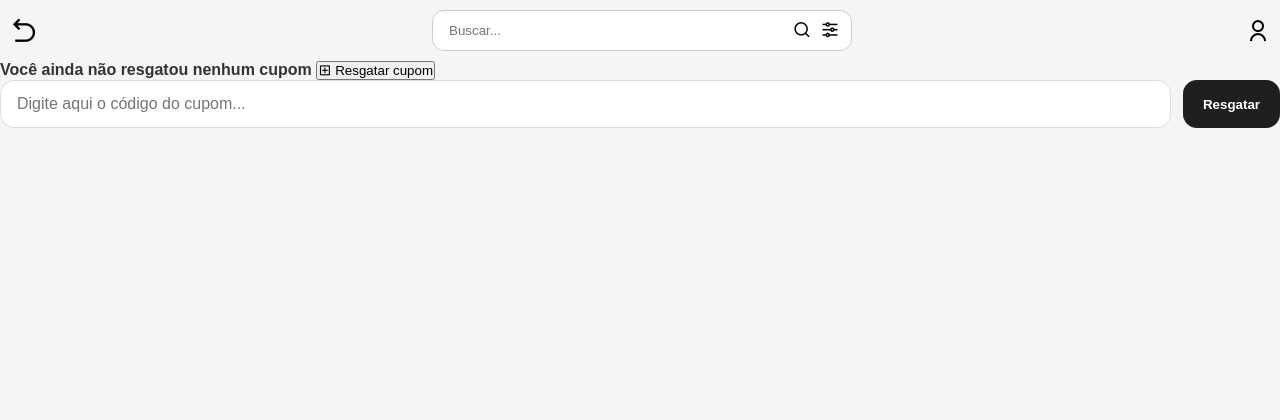
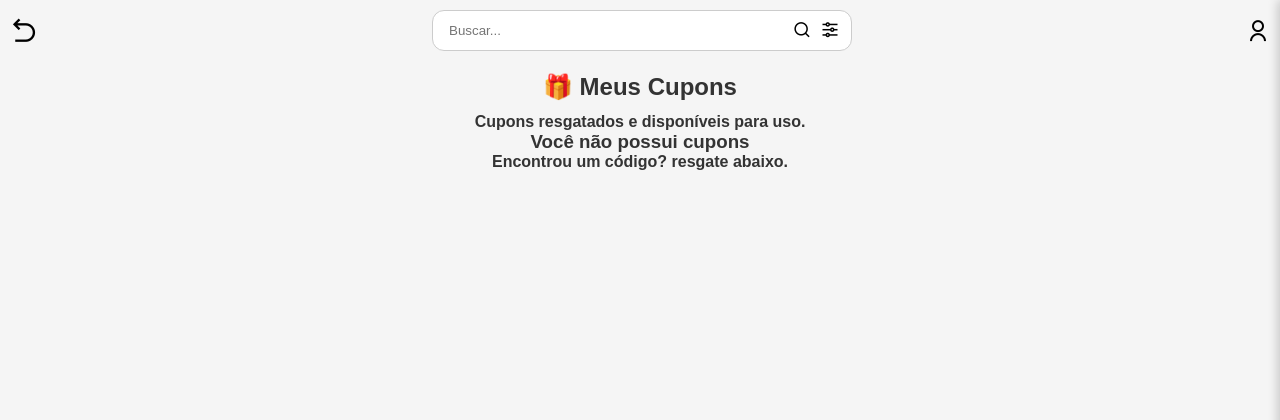
Before and after one commit to Theo-Freitas-1804/Loja-bijoux, a Flask app: page /meus-cupons in a window 1280 px wide. Shown: the top 420 px of the page. Run offline with Flask 3, Linux system fonts and the light colour scheme; the visitor is signed in with stand-in values (Sample User, id 1); data that the repository does not hold is empty.

Commit message:
Refatora sistema de cupons e integra validação ao checkout

```diff
--- a/app/models.py
+++ b/app/models.py
@@ -265,9 +265,8 @@ class Cupom(db.Model):
   uso_ilimitado = db.Column(db.Boolean, default=False)
   uso_por_usuario = db.Column(db.Boolean, default=True)
   criado_em = db.Column(
-      db.DateTime,
-      default=lambda: dt.datetime.now(fuso_brasilia)
-  )
+    db.DateTime,
+    default=dt.datetime.now)
 
 class Chamado(db.Model):
 
--- a/app/rotas_principais/checkout.py
+++ b/app/rotas_principais/checkout.py
@@ -27,7 +27,7 @@ from ..models import (
     status_acessorio
 )
 
-from ..rota_perfil.cupons import aplicar_cupom
+from ..rota_perfil.cupons import validar_cupom_checkout
 from ..services.frete import calcular_frete
 
 
--- a/app/static/Js/produto.js
+++ b/app/static/Js/produto.js
@@ -77,7 +77,8 @@ addcart.addEventListener(
             confirmarMsg: "Entrar",
             cancelarMsg: "Agora Não." ,
             onConfirmar() {
-              window.location.href = "/login";
+              window.location.href =
+  `/login?next=${window.location.pathname}`;
             }
           });
           return;
--- a/app/static/css/Pages/cupons.css
+++ b/app/static/css/Pages/cupons.css
@@ -1,258 +1,56 @@
-/* =========================
-   PÁGINA CUPONS
-========================= */
-
-#pagina-cupons {
-  width: 100%;
-  max-width: 1100px;
-
-  margin: 0 auto;
-
-  padding: 32px 20px;
-
-  display: flex;
-  flex-direction: column;
-
-  gap: 28px;
-}
-
-/* =========================
-   TOPO
-========================= */
-
-.topo-cupons {
-  display: flex;
-  flex-direction: column;
-
-  gap: 8px;
-}
-
-.topo-cupons h1 {
-  font-size: 2rem;
-  font-weight: 700;
-
-  color: #1f1f1f;
-}
-
-.topo-cupons p {
-  color: #666;
-  font-size: 1rem;
-}
-
-/* =========================
-   FORMULÁRIO
-========================= */
-
-.cupons-add {
-  width: 100%;
-}
-
-.form-add {
-  display: flex;
-  gap: 12px;
-
-  width: 100%;
-}
-
-.form-add input {
-  flex: 1;
-
-  padding: 14px 16px;
-
-  border-radius: 14px;
-  border: 1px solid #ddd;
-
-  background: white;
-
-  font-size: 1rem;
-
-  outline: none;
-
-  transition:
-    border 0.2s ease,
-    box-shadow 0.2s ease;
-}
-
-.form-add input:focus {
-  border-color: #C2A14D;
-
-  box-shadow:
-    0 0 0 4px rgba(194,161,77,0.15);
-}
-
-.form-add button {
-  border: none;
-
-  padding: 14px 20px;
-
-  border-radius: 14px;
-
-  background: #1f1f1f;
-  color: white;
-
-  font-weight: 600;
-
-  cursor: pointer;
-
-  display: flex;
-  align-items: center;
-  gap: 8px;
-
-  transition:
-    transform 0.2s ease,
-    background 0.2s ease;
-}
-
-.form-add button:hover {
-  background: #2d2d2d;
-
-  transform: translateY(-2px);
-}
-
-/* =========================
-   SEM CUPONS
-========================= */
-
-.sem-cupons {
-  width: 100%;
-
-  padding: 40px 20px;
-
-  border-radius: 18px;
-
-  background: #fafafa;
-
+.cabecalho-pagina {
   display: flex;
   flex-direction: column;
   align-items: center;
+  justify-content: center;
 
-  gap: 14px;
-
-  text-align: center;
+  margin-top: 12px;
+  gap: 12px;
 }
 
-.sem-cupons i {
-  font-size: 2.6rem;
-  color: #C2A14D;
-}
-
-.sem-cupons strong {
-  font-size: 1.1rem;
-  color: #1f1f1f;
-}
-
-.sem-cupons p {
-  color: #666;
-}
-
-/* =========================
-   LISTA CUPONS
-========================= */
-
-.lista-cupons {
-  display: flex;
-  flex-direction: column;
-
-  gap: 18px;
-}
-
-/* =========================
-   CARD CUPOM
-========================= */
-
 .card-cupom {
-  padding: 20px;
-
-  border-radius: 18px;
-
-  background: white;
-
-  border: 1px solid #ececec;
-
-  box-shadow:
-    0 4px 16px rgba(0,0,0,0.05);
-
-  transition:
-    transform 0.2s ease,
-    box-shadow 0.2s ease;
-}
-
-.card-cupom:hover {
-  transform: translateY(-3px);
-
-  box-shadow:
-    0 8px 24px rgba(0,0,0,0.08);
-}
-
-/* =========================
-   TOPO CARD
-========================= */
-
-.cupom-topo {
-  display: flex;
-  justify-content: space-between;
-  align-items: center;
-
-  gap: 12px;
-
-  margin-bottom: 12px;
-}
-
-.nome-cupom {
-  font-size: 1.1rem;
-  font-weight: 700;
-
-  color: #1f1f1f;
-}
-
-.valor-cupom {
-  padding: 6px 12px;
-
-  border-radius: 999px;
-
-  background: #f5f1e4;
-
-  color: #8b6d1f;
-
-  font-size: 0.9rem;
-  font-weight: 700;
-}
-
-/* =========================
-   INFO CUPOM
-========================= */
-
-.cupom-info p {
-  color: #666;
-  font-size: 0.95rem;
-}
-
-/* =========================
-   MOBILE
-========================= */
-
-@media (max-width: 640px) {
-
-  #pagina-cupons {
-    padding: 24px 16px;
-  }
-
-  .form-add {
-    flex-direction: column;
-  }
-
-  .form-add button {
-    width: 100%;
-    justify-content: center;
-  }
-
-  .cupom-topo {
-    flex-direction: column;
-    align-items: flex-start;
-  }
+  position: relative;
+  background: #fff;
+  padding: 24px 16px;
+  border-radius: 24px;
+  margin: 16px 12px;
+  overflow: hidden;
 
 }
 
-.usado{
-  opacity: 0.2;
+.card-cupom::before {
+  content: "";
+  position: absolute;
+  width: 30px;
+  height: 30px;
+
+  background: #f5f5f5;
+
+  border-radius: 50%;
+
+  left: -15px;
+  top: 50%;
+
+  transform: translateY(-50%);
 }
+
+.card-cupom::after {
+  content: "";
+  position: absolute;
+  width: 30px;
+  height: 30px;
+
+  background: #f5f5f5;
+
+  border-radius: 50%;
+
+  left: -15px;
+  top: 50%;
+
+  transform: translateY(-50%);
+
+}
+
+.card-cupom {
+  border-left: 4px dashed #f06;
+}
--- a/app/static/css/main.css
+++ b/app/static/css/main.css
@@ -24,8 +24,9 @@
 @import url('./Pages/perfil.css');
 @import url('./Pages/pesquisa.css');
 @import url('./Pages/checkout.css');
-@import url('./Pages/cupons.css');
+
 @import url('./Pages/editar_produto.css');
 @import url('./Pages/ajuda.css');
 @import url('./Pages/admin.css');
 @import url('./Pages/pedido_detalhe.css');
+@import url('./Pages/cupons.css');
--- a/app/templates/Admin/novo_cupom.html
+++ b/app/templates/Admin/novo_cupom.html
@@ -1,5 +1,5 @@
 <!DOCTYPE html>
-<html lang="en">
+<html lang="pt-br">
 <head>
   <meta charset="UTF-8">
   <meta name="viewport" content="width=device-width, initial-scale=1.0">
@@ -23,8 +23,10 @@
 
   <form action="{{ url_for('admin.criar_cupom') }}" method="post" id="form-cupom">
     <input type="text" name="nome" placeholder="Nome do cupom">
+    <input type="number" name="quantidade" placeholder="Quantos cupons?">
+
     <label>
-      <input type="checkbox" id="sem-expiracao">
+      <input type="checkbox" id="sem-expiracao" name="sem_expiracao">
       Sem expiração
     </label>
     <input type="date" name="expira" id="campo-data">
--- a/app/templates/cupons.html
+++ b/app/templates/cupons.html
@@ -1,71 +1,52 @@
-<!DOCTYPE html>
-<html lang="pt-br">
-  <head>
-    <title> Meus cupons | Kordonê Bijoux</title>
-    <meta charset= "utf-8">
-    <meta name="viewport" content="width=device-width, initial-scale=1.0">
-    <meta name = "description" content= "Kordonê Bijoux - Site oficial">
-    <meta name = "author" content = "Theodoro Meiel">
+{% extends 'base.html' %}
 
-    <link rel="stylesheet"href="{{ url_for('static', filename='css/main.css')}}">
-    <link href="https://cdn.jsdelivr.net/npm/remixicon@3.5.0/fonts/remixicon.css" rel="stylesheet">
+{% block titulo %}
+Meus Cupons | Kordonê Bijoux
+{% endblock %}
 
-  </head>
-  <body>
-    {% with mensagens = get_flashed_messages(with_categories=true) %}
-      {% for categoria, msg in mensagens %}
-        <div class="alert {{ categoria }}">
-          {{ msg }}
-        </div>
-      {% endfor %}
-    {% endwith %}
-    <header>
-      {% include 'components/_header_interno.html'%}
-    </header>
-    {% if not cupons%}
-      <div>
-        <strong> Você ainda não resgatou nenhum cupom
-        </strong>
-        <button>
-          <i class="ri-add-box-line"></i>
-          Resgatar cupom
-        </button>
-      </div>
-    {% else %}
-    {% for c in cupons %}
-      <div id="cupom-info">
-        <strong>
-          {{c.nome_cupom}}
-        </strong>
-        <strong>
-          {% if c.tipo == "porcentagem "%}
-            {{c.valor_desconto| porcentagem }}
-          {% else %}
-            {{c.valor_desconto| moeda }}
-          {% endif %}
-        </strong>
-        <strong>
-          {% if c.cupom_expira %}
-          Esgota em: {{ c.cupom_expira.strftime("%d/%m/%Y") }}
-          {% else %}
-          Não expira
-          {% endif %}
-        </strong>
-      </div>
+{% block conteudo %}
+
+<section class="cabecalho-pagina">
+  <h1>🎁 Meus Cupons</h1>
+  <p>
+    Cupons resgatados e disponíveis para uso.
+  </p>
+</section>
+
+<div class="lista-cupons">
+  {% if not current_user.cupons %}
+  <div class="aviso">
+    <h3> Você não possui cupons </h3>
+    <p> Encontrou um código? resgate abaixo.</p>
+  </div>
+  {% else %}
+
+  <section class="area-cupons">
+    {% for cupom in current_user.cupons %}
+      <article class="card-cupom">
+        {% if cupom.tipo == "porcentagem"%}
+        <p class="valor"> {{cupom.valor_desconto | porcentagem }} OFF </p>
+        {% elif cupom.tipo == "fixo" %}
+        <p class="valor"> {{cupom.valor_desconto | moeda }} </p>
+        {% endif %}
+        <h3> {{cupom.nome_cupom}} </h3>
+
+            <p class="validade">
+              {% if cupom.cupom_expira %}
+                Expira em {{ cupom.cupom_expira.strftime("%d/%m/%Y") }}
+              {% else %}
+                Sem expiração
+              {% endif %}
+
+            </p>
+
+      </article>
     {% endfor %}
-    {% endif %}
+  </section>
+  {% endif %}
+</div>
 
-    <div class="cupons-add">
-      <form method="post" action="{{url_for('usuario.validar_e_adicionar_cupom')}}" class="form-add">
-        <input type="text" name="codigo" placeholder="Digite aqui o código do cupom..." required>
-        <button  type="submit"> Resgatar</button>
-      </form>
-    </div>
+{% endblock %}
 
-    <div id="info-cupom" style="display: none;">
-      <p id="texto-cupom"></p>
-      <button id="confirmacao">Ok</button>
-    </div>
-
-    <script src="{{ url_for('static', filename='Js/cupons.js') }}"></script>
-  </body>
+{% block scripts %}
+{% endblock %}
```
Also changed, not shown: app/Admin/cupons.py (+9 -12 lines), app/rota_perfil/cupons.py (+37 -62 lines).
